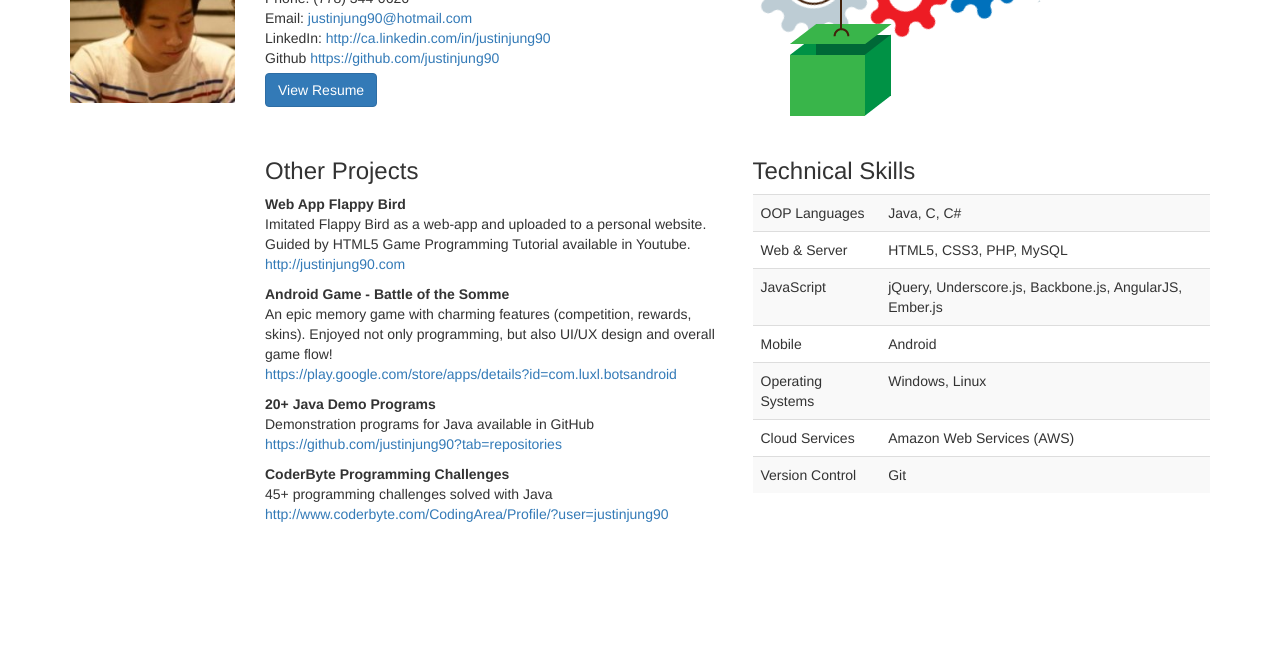
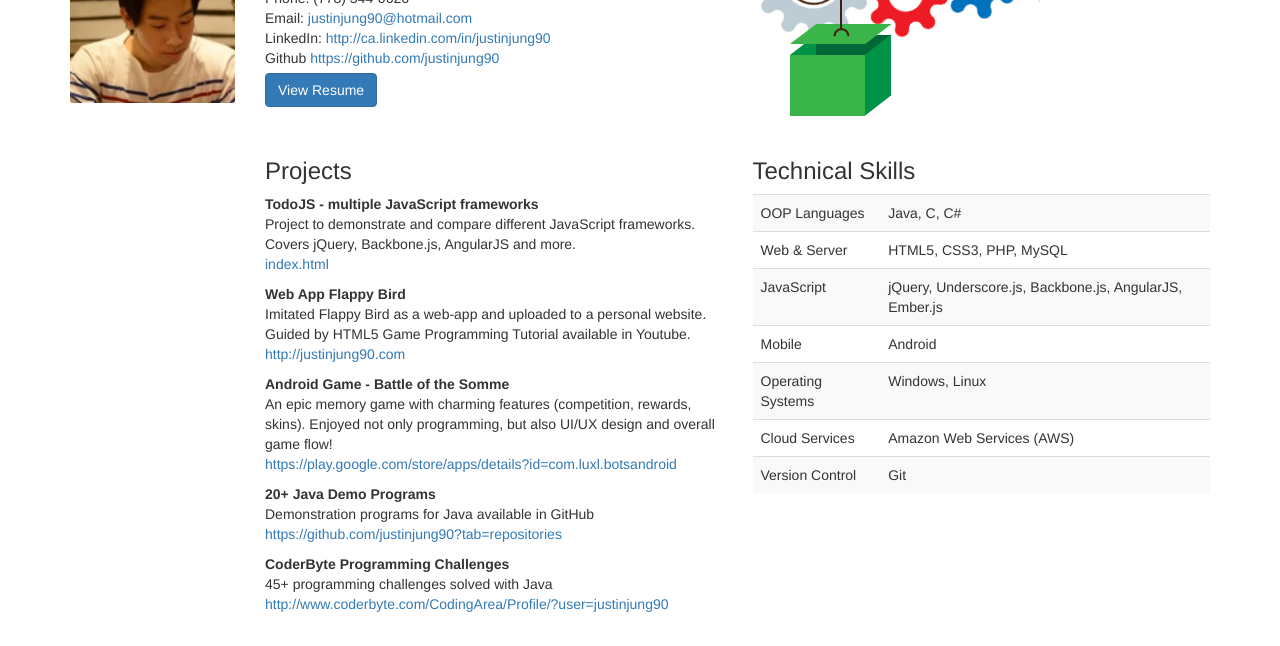
Before and after one commit to justinjung04/todo-js, a plain HTML site: page contact.html in a window 1280 px wide. Shown: the part 154-800 px from the top of the page. Drawn offline with Linux system fonts and the light colour scheme.

Commit message:
modified contact.html

```diff
--- a/contact.html
+++ b/contact.html
@@ -52,7 +52,12 @@
 	    		<br>
 	    		<div class="row">
 	    			<div class="col-md-6">
-	    				<h3>Other Projects</h3>
+	    				<h3>Projects</h3>
+			    		<p>
+			    			<b>TodoJS - multiple JavaScript frameworks</b><br>
+			    			Project to demonstrate and compare different JavaScript frameworks. Covers jQuery, Backbone.js, AngularJS and more.<br>
+			    			<a href="index.html">index.html</a>
+			    		</p>
 			    		<p>
 			    			<b>Web App Flappy Bird</b><br>
 			    			Imitated Flappy Bird as a web-app and uploaded to a personal website. Guided by HTML5 Game Programming Tutorial available in Youtube.<br>
```
